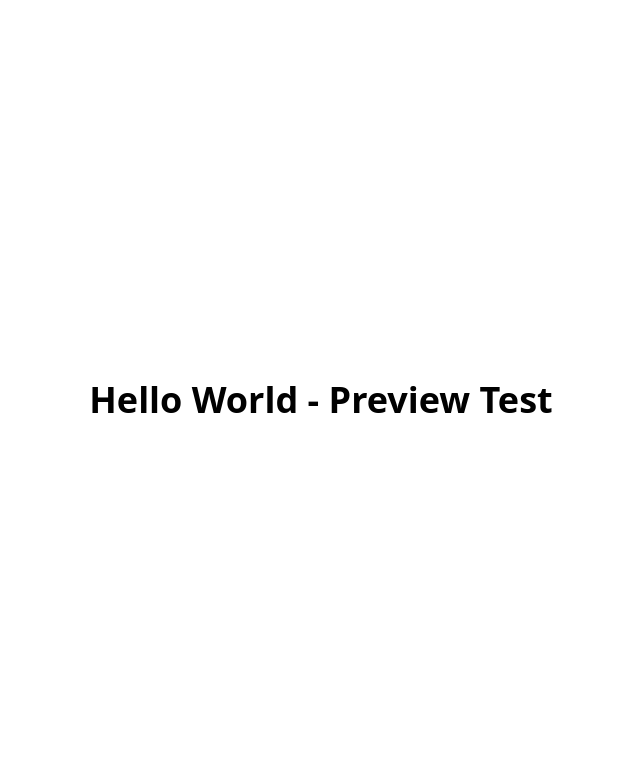
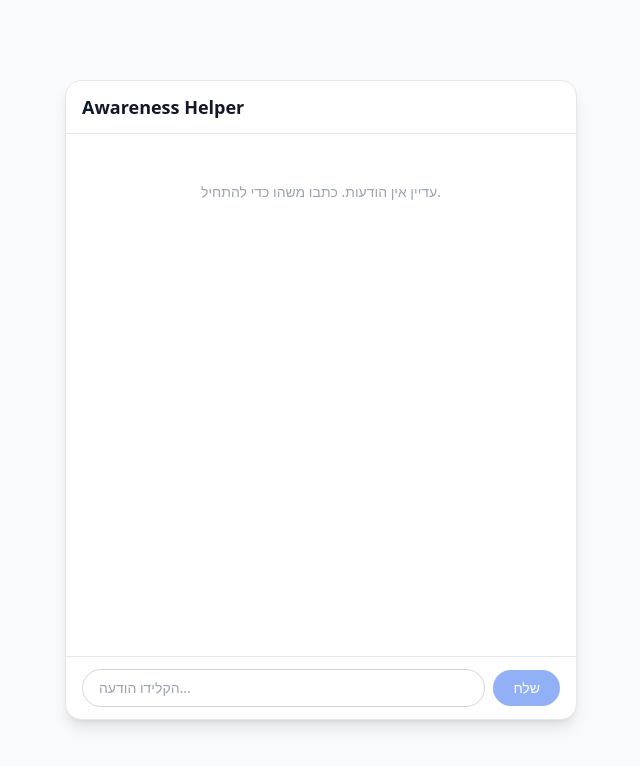
Before and after one commit to amirdrorproject/awareness, a Next.js app: page / in a window 1280 px wide. Shown: the top 766 px of the page, without its empty margins (319-959 px from the left). Built offline with nearby package versions, Linux system fonts and the light colour scheme.

Commit message:
basic ui - not interactive yet

```diff
--- a/app/page.tsx
+++ b/app/page.tsx
@@ -1,7 +1,9 @@
+import ChatWindow from "@/components/chat/ChatWindow";
+
 export default function Home() {
   return (
-    <main className="flex min-h-screen items-center justify-center">
-      <h1 className="text-4xl font-bold">Hello World - Preview Test</h1>
+    <main className="flex min-h-screen items-center justify-center bg-gray-50 p-4">
+      <ChatWindow />
     </main>
   );
 }
--- /dev/null
+++ b/components/chat/ChatWindow.tsx
@@ -0,0 +1,21 @@
+"use client";
+
+import { useChat } from "@/lib/chat/useChat";
+import MessageList from "./MessageList";
+import MessageInput from "./MessageInput";
+
+export default function ChatWindow() {
+  const { messages, sendMessage } = useChat();
+
+  return (
+    <div className="flex h-[80vh] w-full max-w-lg flex-col overflow-hidden rounded-2xl border border-gray-200 bg-white shadow-lg">
+      <div className="border-b border-gray-200 px-4 py-3">
+        <h1 className="text-lg font-semibold text-gray-900">
+          Awareness Helper
+        </h1>
+      </div>
+      <MessageList messages={messages} />
+      <MessageInput onSend={sendMessage} />
+    </div>
+  );
+}
--- /dev/null
+++ b/components/chat/MessageBubble.tsx
@@ -0,0 +1,19 @@
+import type { Message } from "@/lib/chat/types";
+
+export default function MessageBubble({ message }: { message: Message }) {
+  const isUser = message.role === "user";
+
+  return (
+    <div className={`flex ${isUser ? "justify-end" : "justify-start"}`}>
+      <div
+        className={`max-w-[75%] rounded-2xl px-4 py-2 text-sm shadow-sm ${
+          isUser
+            ? "bg-blue-600 text-white rounded-br-sm"
+            : "bg-gray-100 text-gray-900 rounded-bl-sm"
+        }`}
+      >
+        <p className="whitespace-pre-wrap break-words">{message.content}</p>
+      </div>
+    </div>
+  );
+}
--- /dev/null
+++ b/components/chat/MessageInput.tsx
@@ -0,0 +1,45 @@
+"use client";
+
+import { useState } from "react";
+import type { KeyboardEvent } from "react";
+
+export default function MessageInput({
+  onSend,
+}: {
+  onSend: (content: string) => void;
+}) {
+  const [value, setValue] = useState("");
+
+  const handleSend = () => {
+    if (!value.trim()) return;
+    onSend(value);
+    setValue("");
+  };
+
+  const handleKeyDown = (e: KeyboardEvent<HTMLInputElement>) => {
+    if (e.key === "Enter" && !e.shiftKey) {
+      e.preventDefault();
+      handleSend();
+    }
+  };
+
+  return (
+    <div className="flex items-center gap-2 border-t border-gray-200 px-4 py-3">
+      <input
+        type="text"
+        value={value}
+        onChange={(e) => setValue(e.target.value)}
+        onKeyDown={handleKeyDown}
+        placeholder="הקלידו הודעה..."
+        className="flex-1 rounded-full border border-gray-300 px-4 py-2 text-sm outline-none focus:border-blue-500"
+      />
+      <button
+        onClick={handleSend}
+        disabled={!value.trim()}
+        className="rounded-full bg-blue-600 px-5 py-2 text-sm font-medium text-white transition hover:bg-blue-700 disabled:cursor-not-allowed disabled:opacity-50"
+      >
+        שלח
+      </button>
+    </div>
+  );
+}
--- /dev/null
+++ b/components/chat/MessageList.tsx
@@ -0,0 +1,28 @@
+"use client";
+
+import { useEffect, useRef } from "react";
+import type { Message } from "@/lib/chat/types";
+import MessageBubble from "./MessageBubble";
+
+export default function MessageList({ messages }: { messages: Message[] }) {
+  const bottomRef = useRef<HTMLDivElement>(null);
+
+  useEffect(() => {
+    bottomRef.current?.scrollIntoView({ behavior: "smooth" });
+  }, [messages]);
+
+  return (
+    <div className="flex-1 overflow-y-auto px-4 py-4 space-y-3">
+      {messages.length === 0 ? (
+        <p className="text-center text-sm text-gray-400 mt-8">
+          עדיין אין הודעות. כתבו משהו כדי להתחיל.
+        </p>
+      ) : (
+        messages.map((message) => (
+          <MessageBubble key={message.id} message={message} />
+        ))
+      )}
+      <div ref={bottomRef} />
+    </div>
+  );
+}
--- /dev/null
+++ b/lib/chat/types.ts
@@ -0,0 +1,8 @@
+export type MessageRole = "user" | "assistant";
+
+export interface Message {
+  id: string;
+  role: MessageRole;
+  content: string;
+  createdAt: number;
+}
--- /dev/null
+++ b/lib/chat/useChat.ts
@@ -0,0 +1,24 @@
+"use client";
+
+import { useCallback, useState } from "react";
+import type { Message } from "./types";
+
+export function useChat() {
+  const [messages, setMessages] = useState<Message[]>([]);
+
+  const sendMessage = useCallback((content: string) => {
+    const trimmed = content.trim();
+    if (!trimmed) return;
+
+    const message: Message = {
+      id: crypto.randomUUID(),
+      role: "user",
+      content: trimmed,
+      createdAt: Date.now(),
+    };
+
+    setMessages((prev) => [...prev, message]);
+  }, []);
+
+  return { messages, sendMessage };
+}
```
